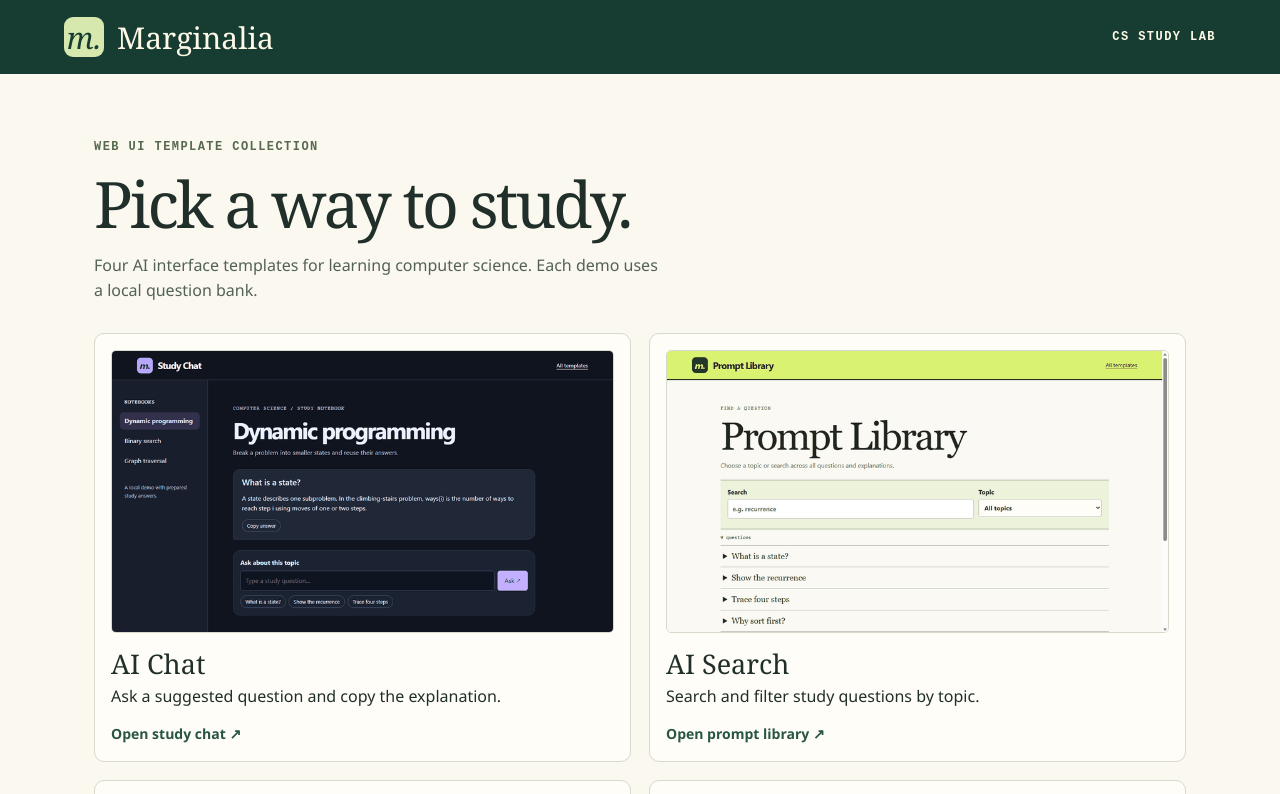
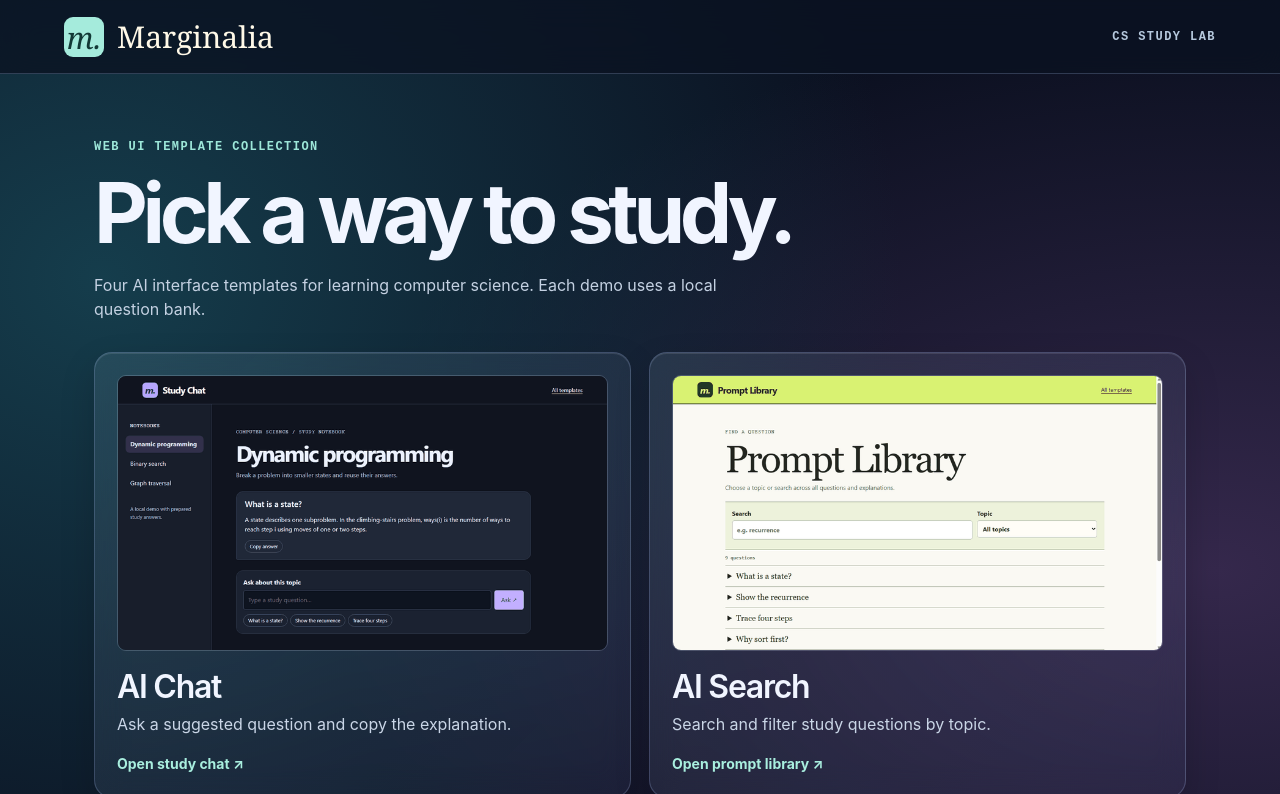
Before and after one commit to charansaiteja-m/marginalia-ui-collection, a plain HTML site: page index.html in a window 1280 px wide. Shown: the top 794 px of the page. Drawn offline with Linux system fonts and the light colour scheme.

Commit message:
Style the template gallery with dark frosted-glass panels

```diff
--- /dev/null
+++ b/gallery.css
@@ -0,0 +1,53 @@
+body.gallery {
+  color-scheme: dark;
+  --ink: #f1f5ff;
+  --line: rgba(180, 204, 255, .22);
+  background-color: #0b1020;
+  background-image: radial-gradient(ellipse at 8% 21%, #153d4c 0, transparent 48%),
+                    radial-gradient(ellipse at 95% 43%, #35284c 0, transparent 52%);
+  color: var(--ink);
+  font-family: Inter, "Segoe UI", sans-serif;
+}
+.gallery header {
+  background: rgba(11, 18, 34, .78);
+  border-bottom: 1px solid var(--line);
+  backdrop-filter: blur(16px);
+}
+.gallery .brand i { background: #a5ebdc; color: #123835; }
+.gallery header > span:last-child { color: #b6c9de; }
+.gallery .collection { padding-block: clamp(32px, 5vw, 70px); }
+.gallery .eyebrow { color: #9de7d9; }
+.gallery h1 {
+  font: 650 clamp(42px, 6.5vw, 86px)/1.04 Inter, "Segoe UI", sans-serif;
+  letter-spacing: -.065em;
+  margin: 14px 0;
+}
+.gallery .collection-intro { color: #c4d1e2; }
+.gallery .template {
+  display: flex;
+  flex-direction: column;
+  border: 1px solid var(--line);
+  border-radius: 18px;
+  padding: clamp(14px, 2vw, 22px);
+  background: rgba(37, 49, 72, .74);
+  box-shadow: inset 0 1px 0 rgba(255,255,255,.1), 0 14px 35px rgba(0,0,0,.16);
+}
+@supports (backdrop-filter: blur(14px)) {
+  .gallery .template {
+    background: linear-gradient(135deg, rgba(170,209,233,.12), rgba(101,110,162,.11));
+    backdrop-filter: blur(14px);
+  }
+}
+.gallery .template:hover, .gallery .template:focus-visible {
+  border-color: #93d6ce;
+  background-color: rgba(118,159,175,.17);
+}
+.gallery .template:focus-visible { outline: 3px solid #9de7d9; }
+.gallery .gallery-shot { border-radius: 9px; border-color: rgba(221,236,255,.2); }
+.gallery .template h2 {
+  font: 620 clamp(24px, 2.5vw, 36px)/1.15 Inter, "Segoe UI", sans-serif;
+  letter-spacing: -.04em;
+  margin: 18px 0 6px;
+}
+.gallery .template p { color: #cad6e7; }
+.gallery .open-label { color: #a9efdf; margin-top: auto; padding-top: 4px; }
--- a/index.html
+++ b/index.html
@@ -6,8 +6,9 @@
   <title>Marginalia | UI template collection</title>
   <link rel="stylesheet" href="style.css">
   <link rel="stylesheet" href="themes.css">
+  <link rel="stylesheet" href="gallery.css">
 </head>
-<body>
+<body class="gallery">
   <header><span class="brand"><i aria-hidden="true">m.</i> Marginalia</span><span>CS Study Lab</span></header>
   <main class="collection">
     <p class="eyebrow">Web UI template collection</p>
```
Also changed, not shown: previews/desktop.png, previews/mobile.png.
